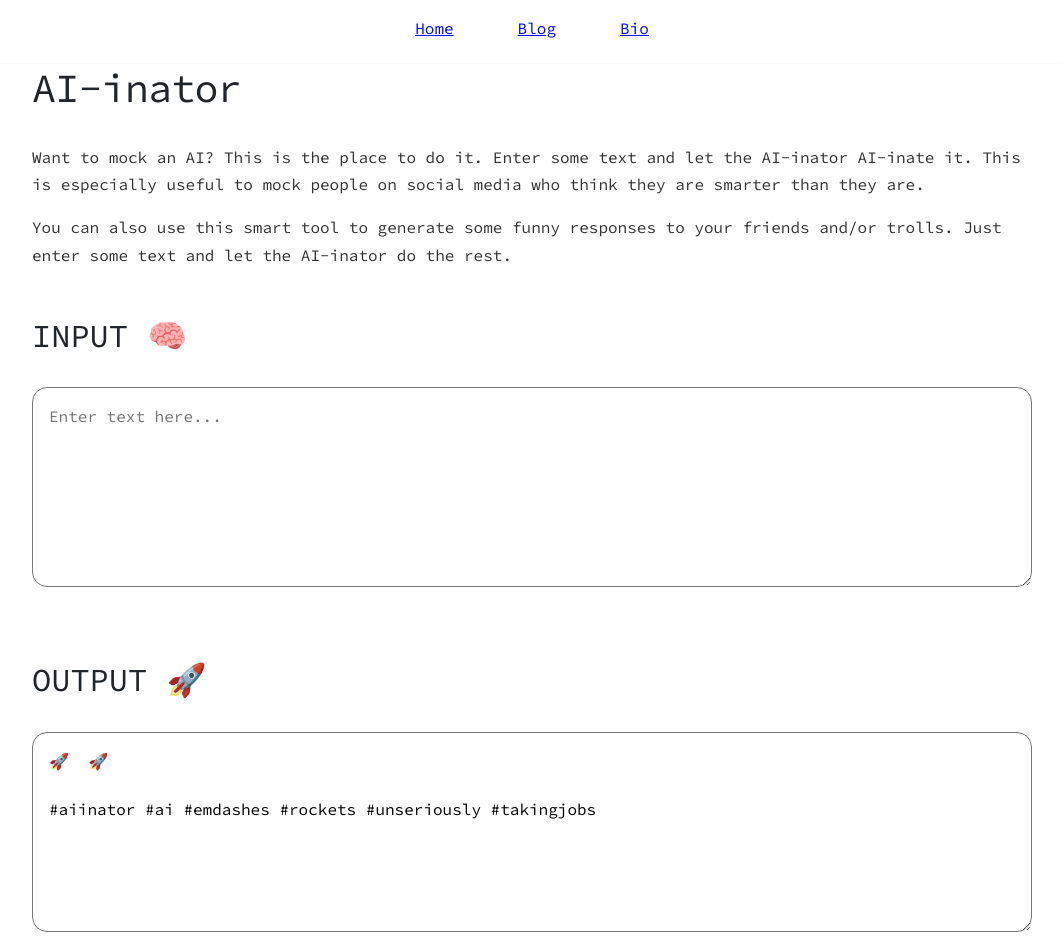
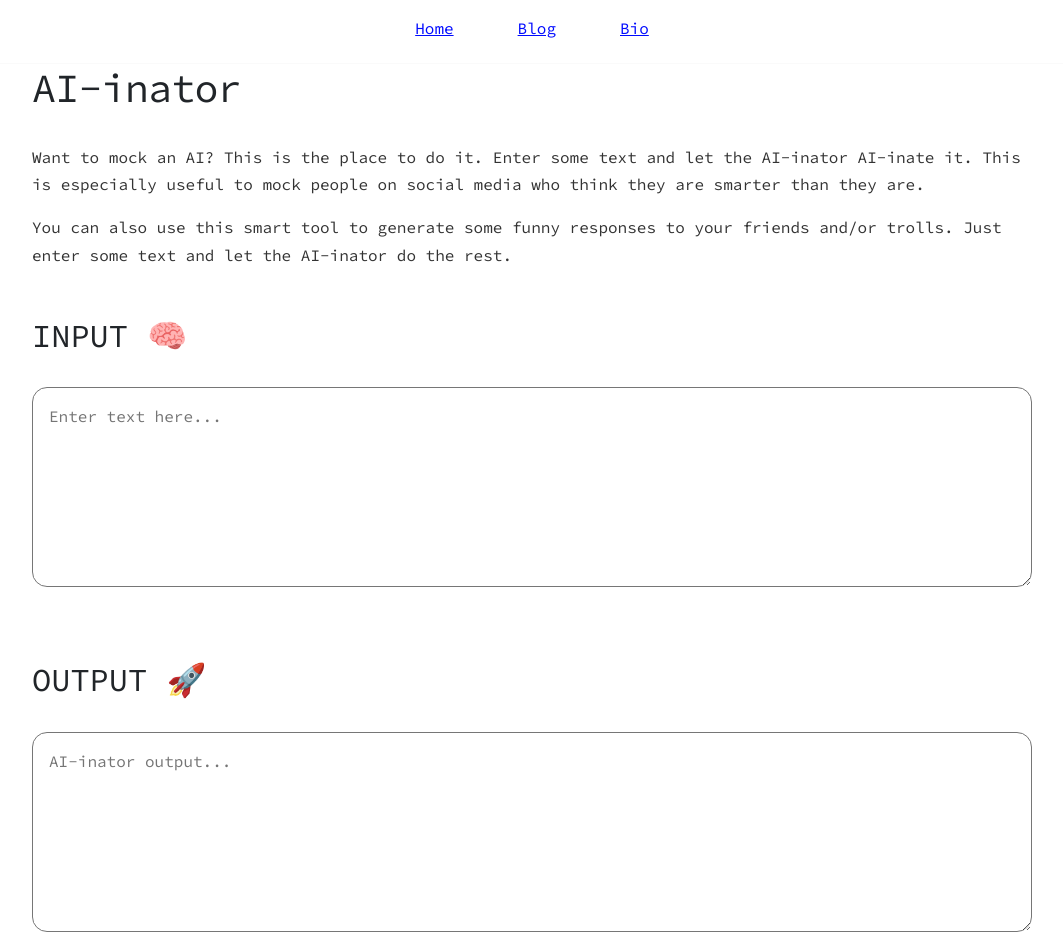
Before and after one commit to missionmike/missionmike.dev, a Next.js app: page /ai-inator in a window 1280 px wide. Shown: the top 952 px of the page, without its empty margins (108-1171 px from the left). Built offline with nearby package versions, Linux system fonts and the light colour scheme.

Commit message:
feat: update placeholder and set readonly on output.

```diff
--- a/pages/ai-inator.tsx
+++ b/pages/ai-inator.tsx
@@ -9,11 +9,13 @@ const Textarea = ({
   onChange = () => {},
   onClick = () => {},
   placeholder,
+  readOnly = false,
 }: {
   value: string;
   onChange?: (event: React.ChangeEvent<HTMLTextAreaElement>) => void;
   onClick?: (event: React.MouseEvent<HTMLTextAreaElement>) => void;
   placeholder?: string;
+  readOnly?: boolean;
 }) => (
   <textarea
     placeholder={placeholder}
@@ -27,6 +29,7 @@ const Textarea = ({
     value={value}
     onChange={onChange}
     onClick={onClick}
+    readOnly={readOnly}
   />
 );
 
@@ -35,10 +38,15 @@ const Page = () => {
   const [outputText, setOutputText] = React.useState('');
 
   const handleInputChange = (event: React.ChangeEvent<HTMLTextAreaElement>) => {
-    setInputText(event.target.value);
+    setInputText(event.target.value.trim());
   };
 
   useEffect(() => {
+    if (inputText.length === 0) {
+      setOutputText('');
+      return;
+    }
+
     const randomAiEmojis = ['🚀', '🦾', '🧠', '💻', '👾', '🤖'];
 
     let newOutputText = inputText
@@ -86,7 +94,8 @@ const Page = () => {
         <Textarea placeholder="Enter text here..." value={inputText} onChange={handleInputChange} />
         <h2>Output 🚀</h2>
         <Textarea
-          placeholder="Enter more text here..."
+          placeholder="AI-inator output..."
+          readOnly
           value={outputText}
           onClick={() => {
             navigator.clipboard.writeText(outputText);
```
